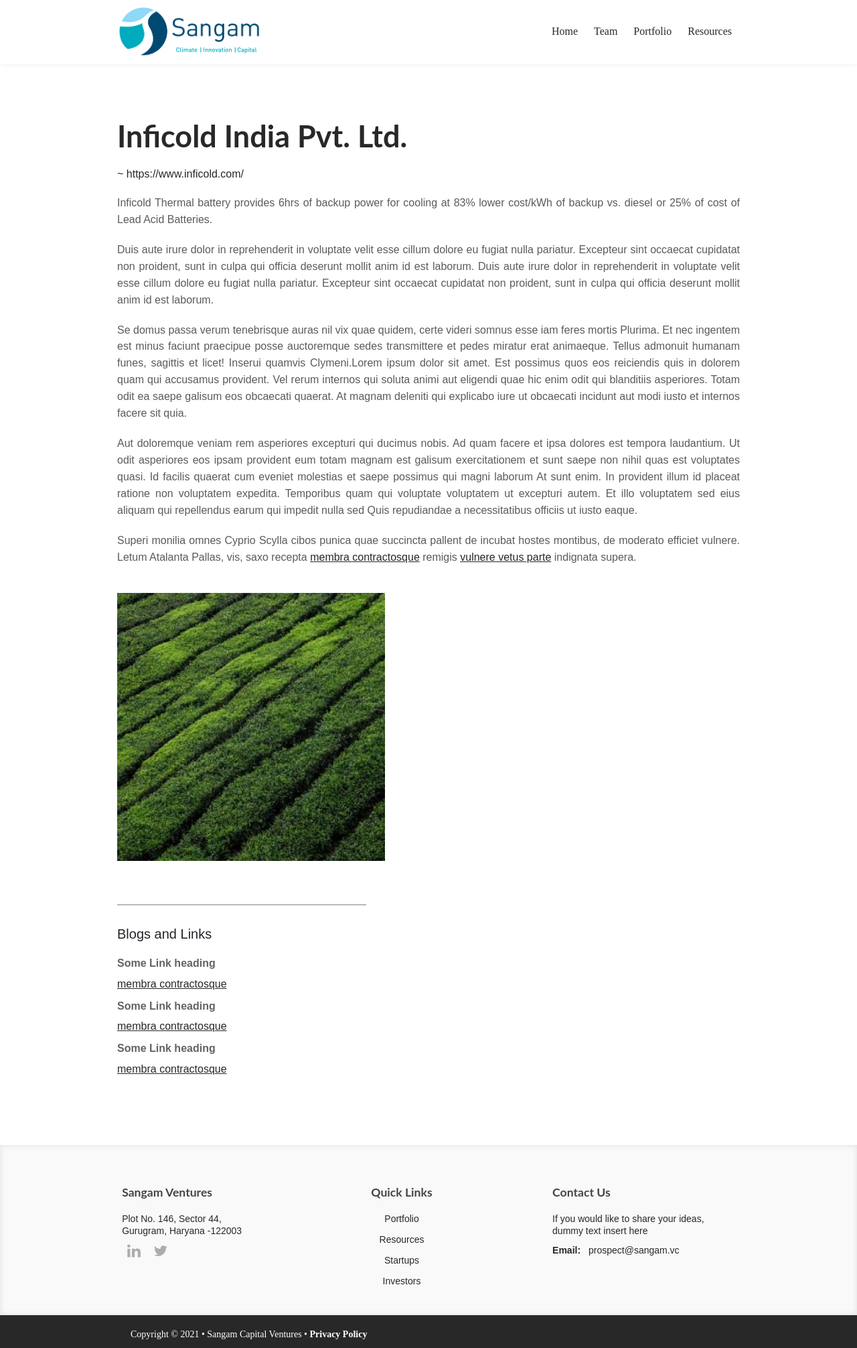
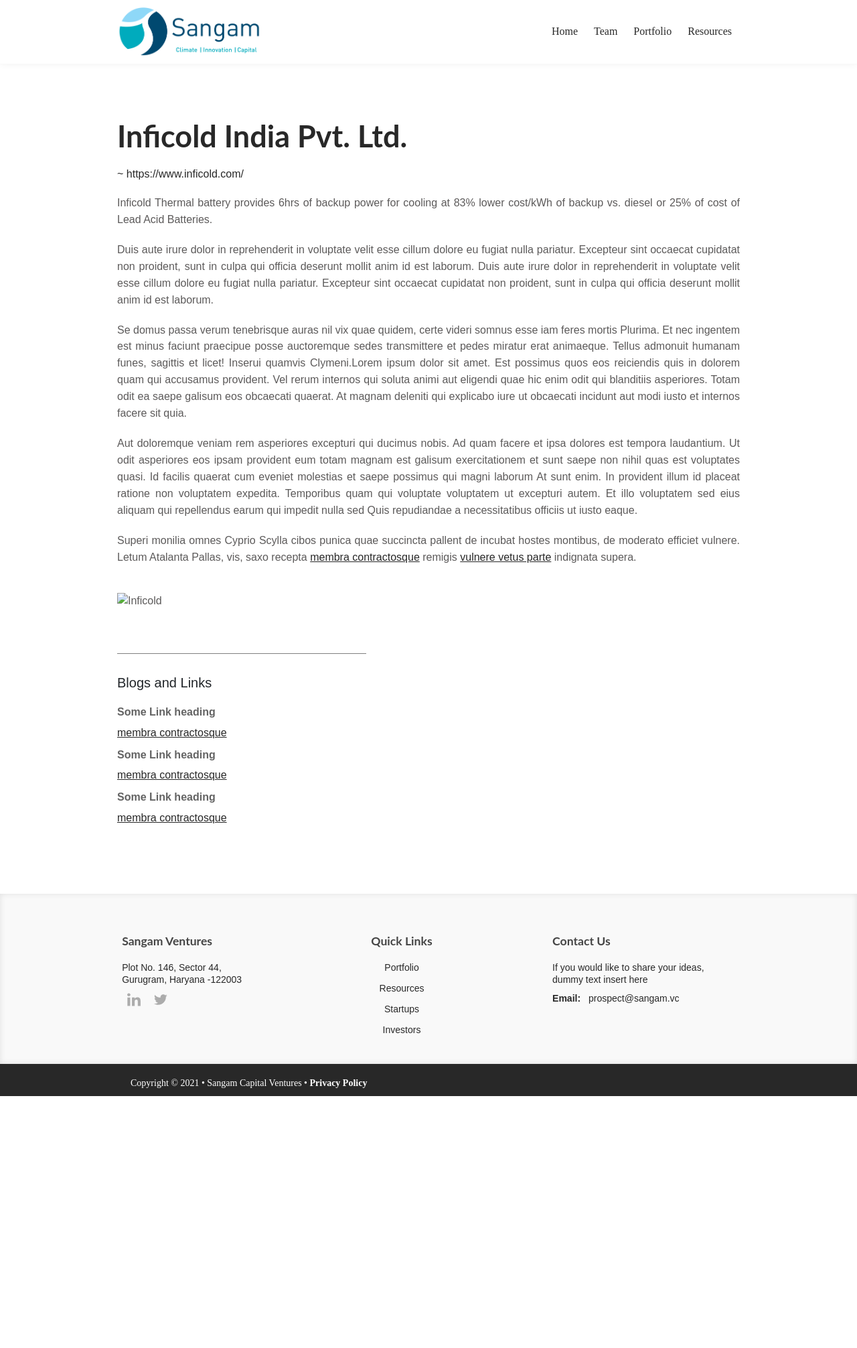
Before and after one commit to mansielhance/SangamVentures, a Jekyll site: the page built from _portfolio/inficold.md, in a window 1280 px wide. Shown: the whole page at 67% size. Built offline with Jekyll 4.4.1, drawn with Linux system fonts in a browser that asks for light colours; nearby versions of some CDN libraries; after the commit the page ends 1636 px from its top, so only the background shows below that.

```diff
--- a/_portfolio/inficold.md
+++ b/_portfolio/inficold.md
@@ -23,7 +23,7 @@ Aut doloremque veniam rem asperiores excepturi qui ducimus nobis. Ad quam facere
 Superi monilia omnes Cyprio Scylla cibos punica quae succincta pallent de incubat hostes montibus, de moderato efficiet vulnere. Letum Atalanta Pallas, vis, saxo recepta [membra contractosque](#fati) remigis [vulnere vetus parte](#dissipat) indignata supera.
 
 
-![Inficold]({{site.baseurl}}/images/company/Img1.jpg "Inficold logo")
+![Inficold]({{site.baseurl}}images/company/Img1.JPG)
 
 <hr/><br>
 ### Blogs and Links
```
Also changed, not shown: _resource/article.md (+0 -3 lines), README.md.
